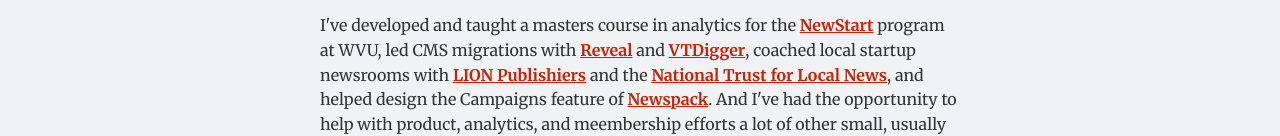
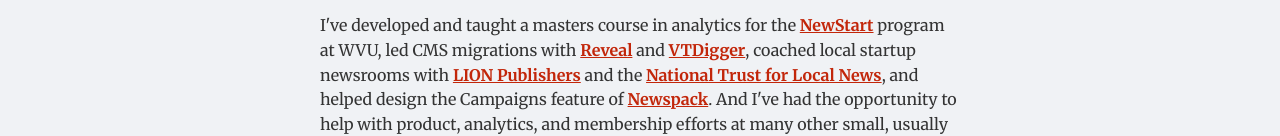
Before and after one commit to brianboyer/brianboyer.net, an Eleventy site: page _src/resume.md in a window 1280 px wide. Shown: the part 667-803 px from the top of the page. Built offline with nearby package versions, Linux system fonts and the light colour scheme; Eleventy itself is replaced by a stand-in of ours; files that its build step writes are made by us from their sources.

Commit message:
Corrected typos

```diff
--- a/_src/resume.md
+++ b/_src/resume.md
@@ -17,7 +17,7 @@
 
 ### Consultant and coach
 #### Independent (2019-present)
-I've developed and taught a masters course in analytics for the [NewStart](https://newstart.wvu.edu/) program at WVU, led CMS migrations with [Reveal](https://revealnews.org/) and [VTDigger](https://vtdigger.org/), coached local startup newsrooms with [LION Publishiers](https://www.lionpublishers.com/) and the [National Trust for Local News](https://www.nationaltrustforlocalnews.org/), and helped design the Campaigns feature of [Newspack](https://newspack.com/). And I've had the opportunity to help with product, analytics, and meembership efforts a lot of other small, usually local, usually non-profit newsrooms. It's been a fun few years.
+I've developed and taught a masters course in analytics for the [NewStart](https://newstart.wvu.edu/) program at WVU, led CMS migrations with [Reveal](https://revealnews.org/) and [VTDigger](https://vtdigger.org/), coached local startup newsrooms with [LION Publishers](https://www.lionpublishers.com/) and the [National Trust for Local News](https://www.nationaltrustforlocalnews.org/), and helped design the Campaigns feature of [Newspack](https://newspack.com/). And I've had the opportunity to help with product, analytics, and membership efforts at many other small, usually local, usually non-profit newsrooms. It's been a fun few years.
 
 ### Steering Committee Member
 #### [News Product Alliance](https://newsproduct.org/) (2020-2021)
```
